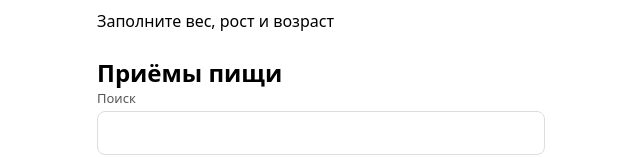
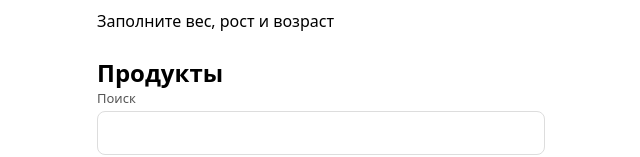
Before and after one commit to slark4pos/kbju-tracker, a React (Vite) app: page / in a window 1280 px wide. Shown: the part 576-733 px from the top of the page, without its empty margins (319-959 px from the left). Built offline with nearby package versions, Linux system fonts and the light colour scheme.

Commit message:
feat: added search function

```diff
--- a/src/App.tsx
+++ b/src/App.tsx
@@ -115,7 +115,7 @@ function App() {
             : <p className='hint'>Заполните вес, рост и возраст</p>}
 
         </section>
-        <h2>Приёмы пищи</h2>
+        <h2>Продукты</h2>
         <div className='field'>
           <label htmlFor='search'>Поиск</label>
           <input
@@ -133,7 +133,7 @@ function App() {
             </li>
           ))}
         </ul>
-
+       {foundProducts.length === 0 && <p className='empty'>Ничего не найдено</p>}
       </main>
 
       <footer>
```
